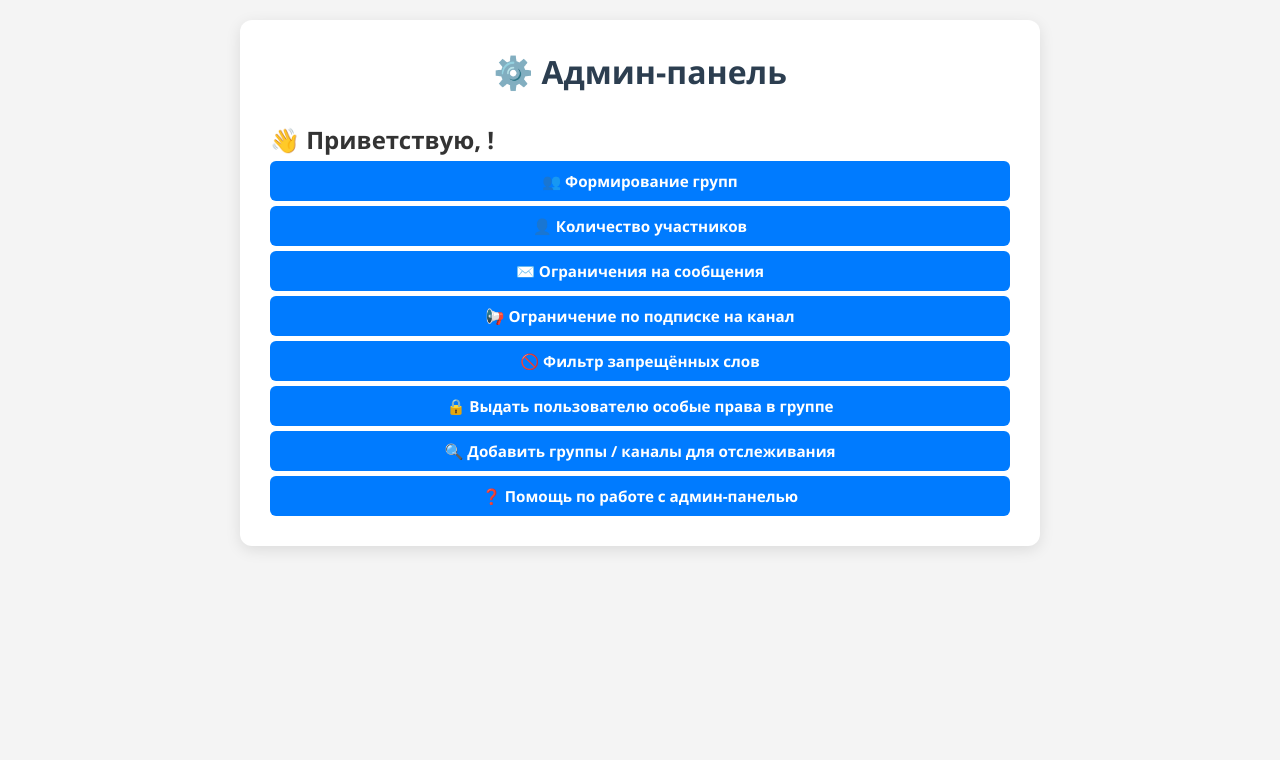
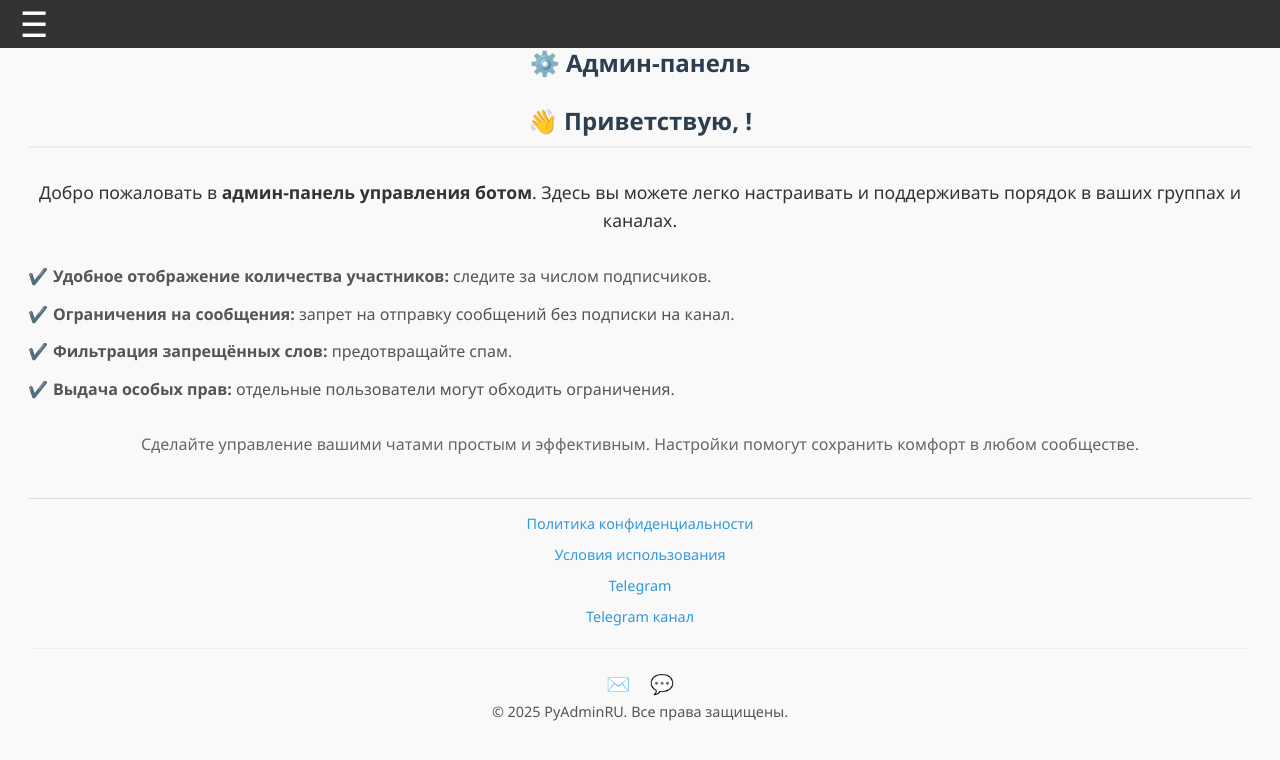
Before and after one commit to pyadrus/Telegram-Admin-bot-WebApp, a FastAPI app: page / in a window 1280 px wide. Shown: the top 760 px of the page. Run offline with FastAPI, Linux system fonts and the light colour scheme; tables that the repository leaves empty hold one stand-in row (values such as "Sample post"); parts of the project's set-up code (start-up, migrations or seed data) failed here and were passed over; some libraries are stand-ins or nearby versions.

Commit message:
Формирование дизайна проекта

```diff
--- a/scr/app/templates/index.html
+++ b/scr/app/templates/index.html
@@ -1,53 +1,241 @@
 <!DOCTYPE html>
 <html lang="ru">
-
 <head>
     <meta charset="UTF-8"/>
     <meta name="viewport" content="width=device-width, initial-scale=1.0"/>
     <title>Админ-панель</title>
     <script src="https://telegram.org/js/telegram-web-app.js"></script>
-    <link rel="stylesheet" href="/scr/app/static/css/styles.css">
+    <style>
+        :root {
+            --primary-color: #2c3e50;
+            --secondary-color: #3498db;
+            --hover-color: #2980b9;
+            --background-color: #f9f9f9;
+            --text-color: #333;
+            --border-radius: 8px;
+            --box-shadow: 0 4px 6px rgba(0, 0, 0, 0.1);
+        }
+
+.container {
+    padding-left: 0;
+    padding-right: 0;
+}
+
+        body {
+            font-family: 'Segoe UI', Tahoma, Geneva, Verdana, sans-serif;
+            background-color: var(--background-color);
+            color: var(--text-color);
+            line-height: 1.6;
+            padding: 20px;
+        }
+
+        h1, h2 {
+            text-align: center;
+            margin-bottom: 10px;
+            font-size: 1.5rem;
+            color: var(--primary-color);
+        }
+
+        h2 {
+            border-bottom: 2px solid #ecf0f1;
+            padding-bottom: 5px;
+        }
+
+        .description {
+            font-size: 1.1rem;
+            text-align: center;
+            margin-bottom: 20px;
+            color: #333;
+        }
+
+        .features {
+            list-style-type: none;
+            padding-left: 0;
+            margin: 30px 0;
+            color: #555;
+        }
+
+        .features li {
+            position: relative;
+            padding-left: 25px;
+            margin-bottom: 12px;
+        }
+
+        .features li::before {
+            content: "✔️";
+            position: absolute;
+            left: 0;
+            top: 0;
+            color: var(--secondary-color);
+        }
+
+        .footer-text {
+            font-size: 1rem;
+            color: #666;
+            margin-top: 20px;
+            text-align: center;
+        }
+
+        .header-banner {
+            position: fixed;
+            top: 0;
+            left: 0;
+            width: 100%;
+            height: 48px;
+            max-width: 100%; /* если вдруг стояло ограничение */
+            box-sizing: border-box;
+            background-color: #333;
+            z-index: 999;
+            display: flex;
+            align-items: center;
+            justify-content: space-between;
+            padding: 0 20px;
+        }
+
+        .burger-menu-icon {
+            cursor: pointer;
+            font-size: 35px;
+            color: white;
+        }
+
+        .burger-menu {
+            position: fixed;
+            top: 48px; /* выравниваем под хедер */
+            left: -250px;
+            width: 250px;
+            height: calc(100vh - 48px); /* вся высота экрана минус высота шапки */
+            background-color: #333;
+            transition: left 0.3s ease;
+            z-index: 999;
+            overflow-y: auto; /* чтобы появлялся скролл, если пунктов много */
+        }
+
+        .burger-menu.open {
+            left: 0;
+        }
+
+        .burger-menu ul {
+            list-style: none;
+            padding: 0;
+            margin: 12px 0 0 0;
+        }
+
+        .burger-menu ul li {
+            padding: 10px;
+            border-bottom: 1px solid #444;
+        }
+
+        .burger-menu ul li a {
+            color: white;
+            text-decoration: none;
+            font-size: 15px;
+        }
+
+        footer {
+            text-align: center;
+            padding: 5px;
+            border-top: 1px solid #ddd;
+            font-size: 0.9rem;
+            color: #555;
+            margin-top: 40px;
+        }
+
+        footer a {
+            display: block;
+            margin: 8px 0;
+            color: var(--secondary-color);
+            text-decoration: none;
+            transition: color 0.3s ease;
+        }
+
+        footer a:hover {
+            color: var(--hover-color);
+        }
+
+        footer hr {
+            margin: 20px 0;
+            border: none;
+            height: 1px;
+            background-color: #eee;
+        }
+
+        .social-icons {
+            margin-top: 15px;
+        }
+
+        .social-icons a {
+            display: inline-block;
+            margin: 0 8px;
+            color: var(--secondary-color);
+            font-size: 1.2rem;
+            text-decoration: none;
+            transition: color 0.3s ease;
+        }
+
+        .social-icons a:hover {
+            color: var(--hover-color);
+        }
+    </style>
 </head>
+<body>
+<div class="header-banner">
+    <div class="burger-menu-icon" id="burgerMenuIcon">&#9776;</div>
+</div>
+
+<div class="burger-menu" id="burgerMenu">
+    <ul>
+        <li><a href="/formation-groups">👥 Формирование групп</a></li>
+        <li><a href="/restrictions_on_messages">👤 Количество участников</a></li>
+        <li><a href="/restrictions_messages">✉️ Ограничения на сообщения</a></li>
+        <li><a href="/channel_subscription_limit">📢 Ограничение по подписке на канал</a></li>
+        <li><a href="/filter_words">🚫 Фильтр запрещённых слов</a></li>
+        <li><a href="/grant_user_special_rights_group">🔒 Выдать пользователю особые права</a></li>
+        <li><a href="/add_groups_for_tracking">🔍 Добавить группы / каналы</a></li>
+        <li><a href="/help">❓ Помощь</a></li>
+    </ul>
+</div>
+
+<div class="container">
+    <h1>⚙️ Админ-панель</h1>
+    <div id="usercard" class="user-info"></div>
+
+    <p class="description">
+        Добро пожаловать в <strong>админ-панель управления ботом</strong>. Здесь вы можете легко настраивать и
+        поддерживать порядок в ваших группах и каналах.
+    </p>
+
+    <ul class="features">
+        <li><strong>Удобное отображение количества участников:</strong> следите за числом подписчиков.</li>
+        <li><strong>Ограничения на сообщения:</strong> запрет на отправку сообщений без подписки на канал.</li>
+        <li><strong>Фильтрация запрещённых слов:</strong> предотвращайте спам.</li>
+        <li><strong>Выдача особых прав:</strong> отдельные пользователи могут обходить ограничения.</li>
+    </ul>
+
+    <p class="footer-text">
+        Сделайте управление вашими чатами простым и эффективным. Настройки помогут сохранить комфорт в любом сообществе.
+    </p>
+
+    <footer>
+        <a href="/privacy_policy">Политика конфиденциальности</a>
+        <a href="/terms_of_use">Условия использования</a>
+        <a href="https://t.me/PyAdminRU" target="_blank">Telegram</a>
+        <a href="https://t.me/master_tg_d" target="_blank">Telegram канал</a>
+        <hr/>
+        <div class="social-icons">
+            <a href="https://t.me/PyAdminRU" target="_blank">&#x2709;&#xFE0F;</a>
+            <a href="https://t.me/master_tg_d" target="_blank">&#x1F4AC;</a>
+        </div>
+        &copy; 2025 PyAdminRU. Все права защищены.
+    </footer>
+</div>
 
 <script>
-    //кнопка назад
     const tg = window.Telegram.WebApp;
-    tg.BackButton.show();
-
-    tg.BackButton.onClick(() => {
-        tg.expand(); // Убедимся, что expand() сработает
-        setTimeout(() => {
-            window.history.back();
-        }, 0);
-    });
-</script>
-
-<body>
-<div class="container">
-    <h1>⚙️ Админ-панель</h1>
-    <!-- Это был недостающий элемент -->
-    <div id="usercard" class="user-info"></div>
-
-    <a href="/formation-groups" class="btn">👥 Формирование групп</a>
-    <a href="/restrictions_on_messages" class="btn">👤 Количество участников</a>
-    <a href="/restrictions_messages" class="btn">✉️ Ограничения на сообщения</a>
-    <a href="/channel_subscription_limit" class="btn">📢 Ограничение по подписке на канал</a>
-    <a href="/filter_words" class="btn">🚫 Фильтр запрещённых слов</a>
-    <a href="/grant_user_special_rights_group" class="btn">🔒 Выдать пользователю особые права в группе</a>
-    <a href="/add_groups_for_tracking" class="btn">🔍 Добавить группы / каналы для отслеживания</a>
-    <a href="/help" class="btn">❓ Помощь по работе с админ-панелью</a>
-
-    <script src="https://telegram.org/js/telegram-web-app.js"></script>
-
-    <script>
-        // Вывод информации о пользователе Telegram на экран
     document.addEventListener('DOMContentLoaded', () => {
-            const tg = window.Telegram?.WebApp;
         if (!tg) {
             console.error('Это не WebApp Telegram');
             return;
         }
-
         tg.expand();
         tg.BackButton.show();
         tg.BackButton.onClick(() => {
@@ -55,41 +243,29 @@
             setTimeout(() => window.history.back(), 0);
         });
 
-            console.log('initDataUnsafe:', tg.initDataUnsafe);
-
         const user = tg.initDataUnsafe?.user || {};
         const card = document.getElementById('usercard');
-
-            // Проверка наличия полей
-            console.log('user object:', user);
-
-            // === Добавляем приветствие ===
         const greeting = document.createElement('h2');
         const userName = user.first_name || user.username || 'пользователь';
         greeting.innerText = `👋 Приветствую, ${userName}!`;
-            card.appendChild(greeting); // Вставляем перед информацией о пользователе
+        greeting.style.textAlign = 'center';
+        greeting.style.marginBottom = '30px';
+        card.appendChild(greeting);
+    });
 
-            // const parts = [];
-            // if (user.first_name) parts.push(user.first_name);
-            // if (user.last_name) parts.push(user.last_name);
-            // if (user.username) parts.push(`@${user.username}`);
-            //
-            //
-            // const profPara = document.createElement('p');
-            // profPara.innerText = parts.length
-            //     ? parts.join(' ') + (user.language_code ? ` (${user.language_code})` : '')
-            //     : 'Имя пользователя недоступно';
-            // card.appendChild(profPara);
-            //
-            // const idPara = document.createElement('p');
-            // idPara.innerText = `ID: ${user.id ?? 'неизвестен'}`;
-            // card.appendChild(idPara);
+    const burgerMenuIcon = document.getElementById('burgerMenuIcon');
+    const burgerMenu = document.getElementById('burgerMenu');
+
+    burgerMenuIcon.addEventListener('click', () => {
+        burgerMenu.classList.toggle('open');
+    });
+
+    burgerMenu.querySelectorAll('a').forEach(link => {
+        link.addEventListener('click', () => {
+            burgerMenu.classList.remove('open');
+        });
     });
 </script>
-
-</div>
-
 <script src="/scr/app/static/js/admin.js"></script>
 </body>
-
 </html>
```
Also changed, not shown: run_all.py (+4 -4 lines). Lines whose indentation alone changed are shown as unchanged.
